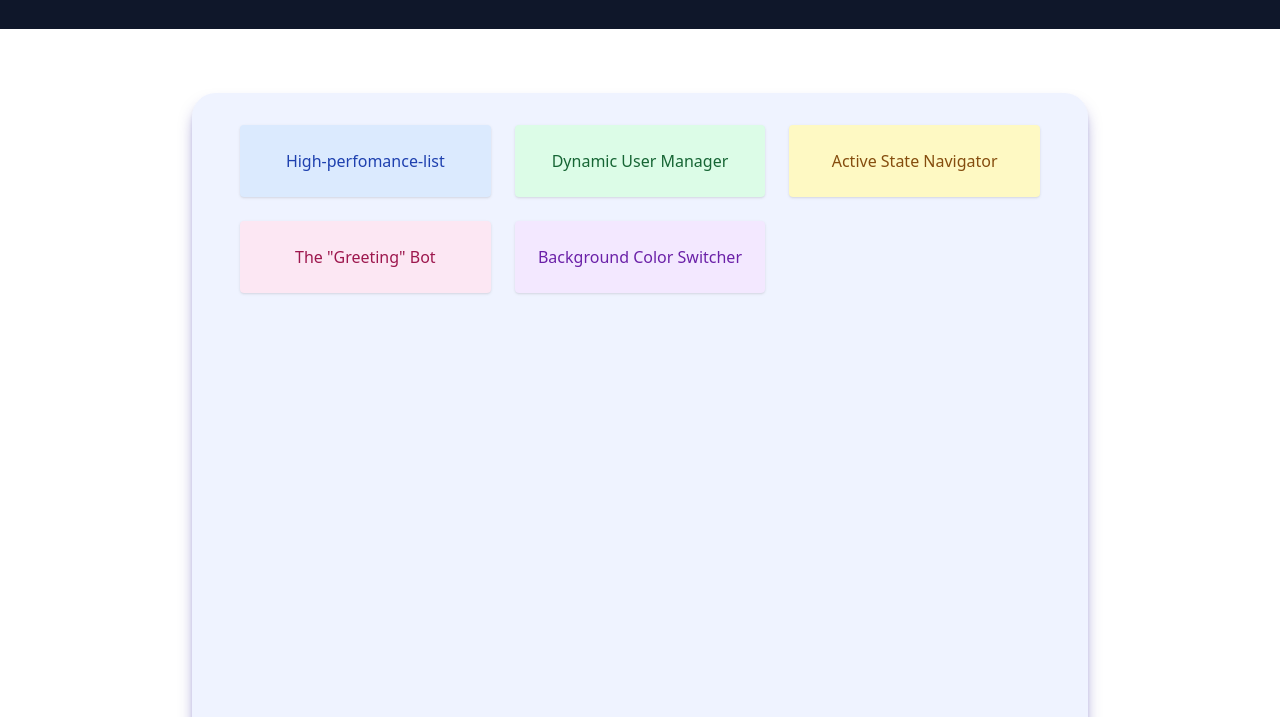
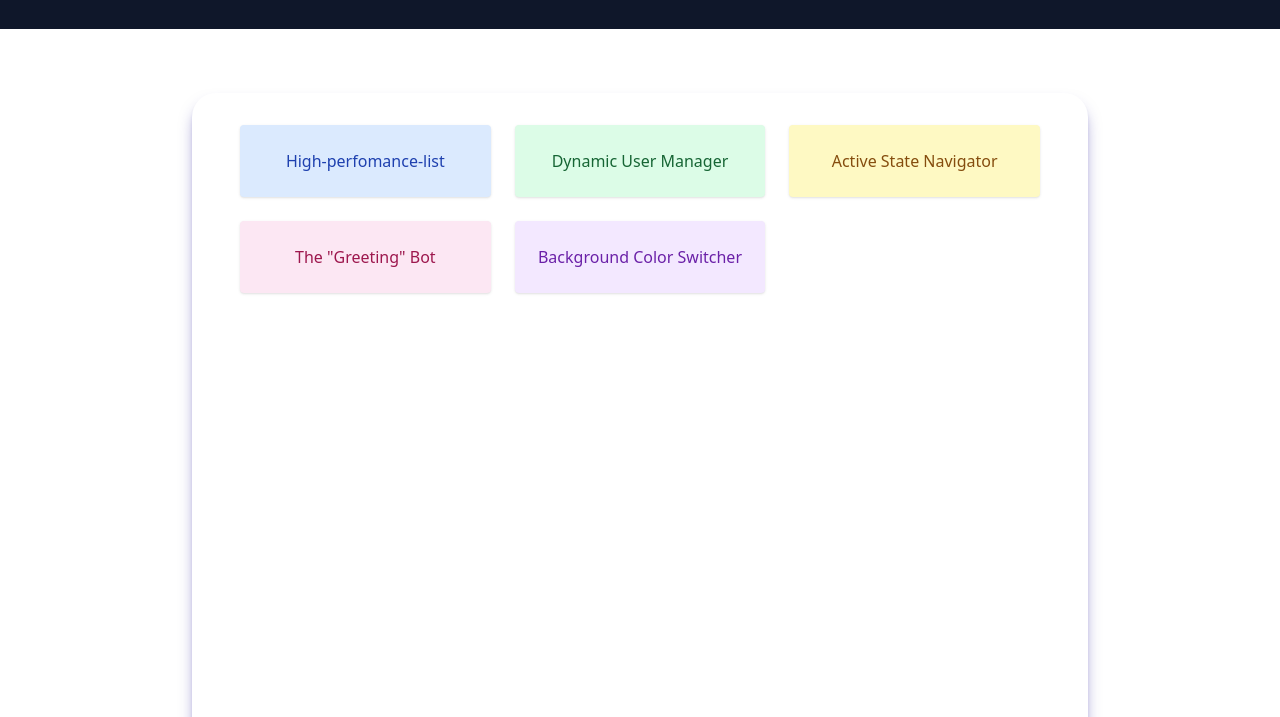
Before and after one commit to sidhgeetha/js-project-works, a plain HTML site: page index.html in a window 1280 px wide. Shown: the part 83-800 px from the top of the page. Drawn offline with nearby package versions, Linux system fonts and the light colour scheme.

Commit message:
chnages bg color

```diff
--- a/index.html
+++ b/index.html
@@ -26,7 +26,7 @@
     <section class="bg-white py-16">
 
        <div class="max-w-4xl mx-auto p-8 min-h-screen rounded-3xl
-            bg-indigo-100/50 backdrop-blur-md shadow-indigo-800/50
+            bg-white backdrop-blur-md shadow-indigo-800/50
             shadow-lg  ">
       <div class="container mx-auto px-4 text-center">
 
```
